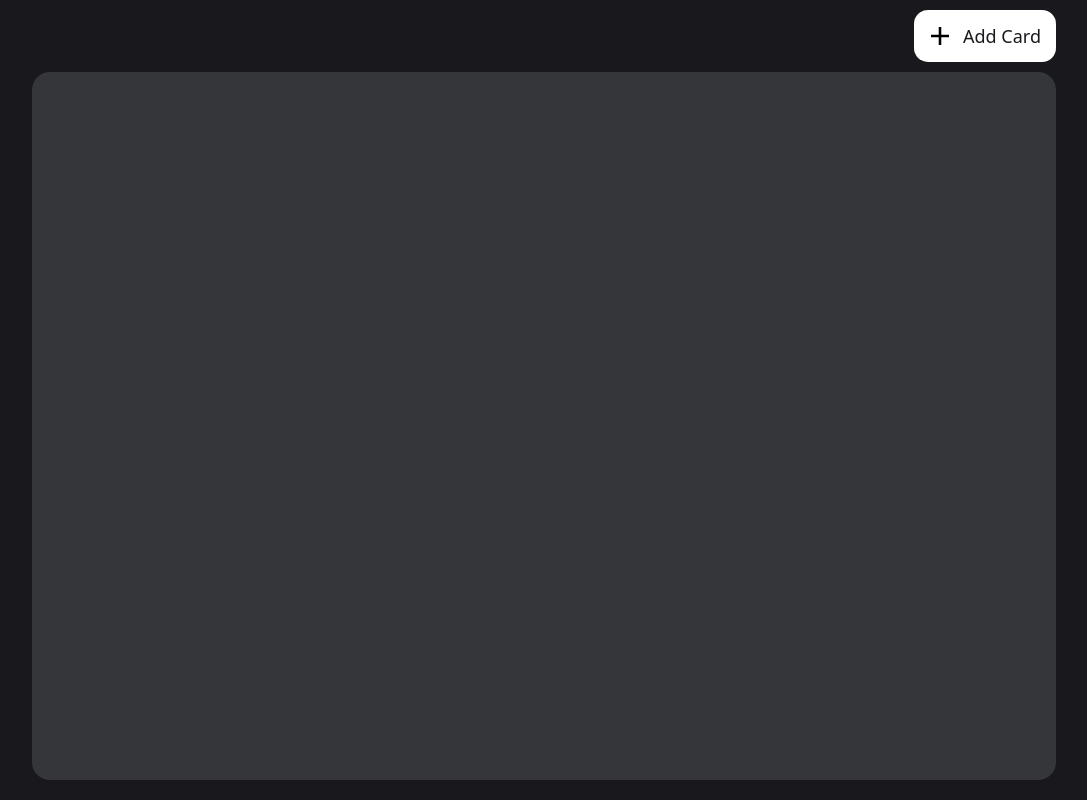
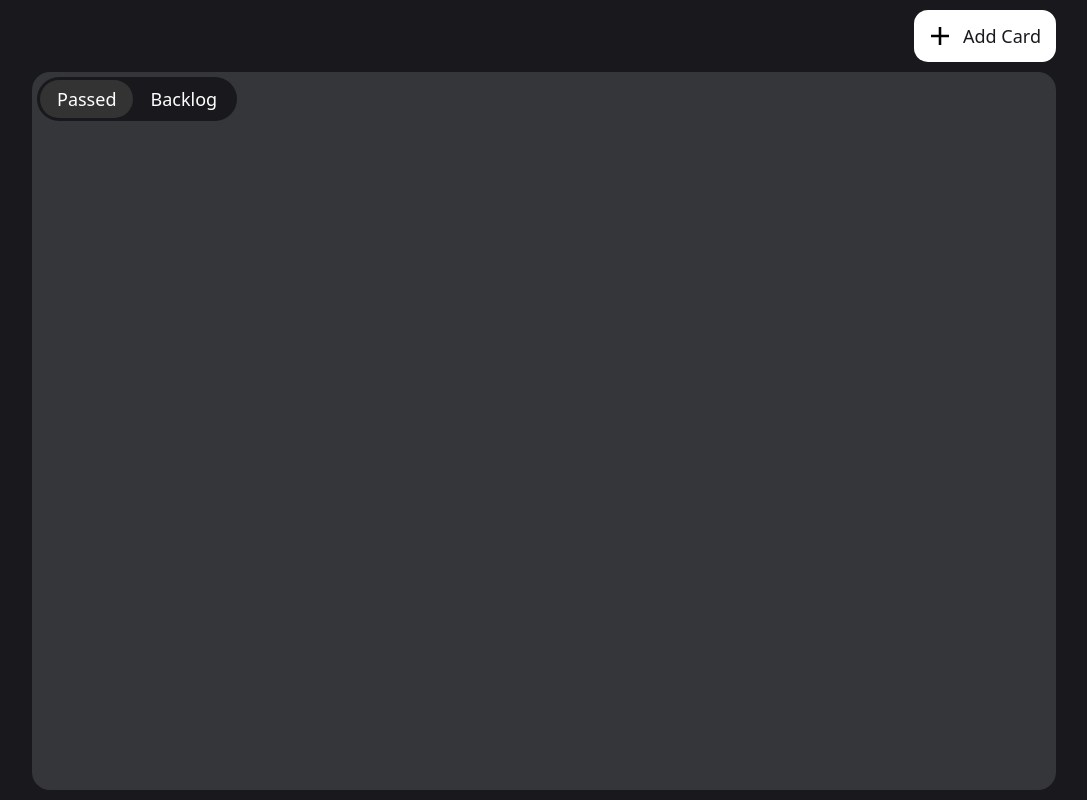
Before and after one commit to dimonchick540/CardBoard, a plain HTML site: page index.html in a window 1280 px wide. Shown: the whole page, without its empty margins (96-1183 px from the left). Drawn offline with Linux system fonts and the light colour scheme.

Commit message:
create layout and script for slide-list

```diff
--- a/index.html
+++ b/index.html
@@ -74,8 +74,19 @@
 
   <main class="main">
     <div class="main__inner">
-      <div class="cards">
-        <ul class="cards__grid" id="cardsGridPassed"></ul>
+      <header class="main__header">
+        <nav class="main__nav flex_fix">
+          <ul class="slide-list" id="slideList">
+            <li class="slide-list__item">Passed</li>
+            <li class="slide-list__item">Backlog</li>
+            <li class="slider" id="slider"></li>
+          </ul>
+        </nav>
+      </header>
+      <div class="main__content">
+        <div class="cards">
+          <ul class="cards__grid" id="cardsGridPassed"></ul>
+        </div>
       </div>
     </div>
   </main>
@@ -93,8 +104,10 @@
       </div>
     </li>
   </div>
+
+  <script src="scripts/decor.js"></script>
+  <script src="scripts/cards.js"></script>
   <script src="script.js"></script>
-  <script src="scripts/modalAdd.js"></script>
 </body>
 
 </html>
--- a/script.js
+++ b/script.js
@@ -1,11 +1,7 @@
-<<<<<<< HEAD
-=======
 'use strict';
 
-let cardsGridPassed = document.getElementById('cardsGridPassed');
-let templates = {
-  card: document.querySelector('#templates .card'),
-  card__img: document.querySelector('#templates .card__img'),
-  card__title: document.querySelector('#templates .card__title')
-};
->>>>>>> 14d6635 (create layout and script for modal-add)
+setPage();
+
+function setPage() {
+  moveSlider(slideList.querySelector('.slide-list__item'));
+}
--- a/scripts/modalAdd.js
+++ b/scripts/cards.js
@@ -2,6 +2,12 @@
 // this file is responsible for the html block modal-add
 // the code is divided into sections corresponding to the classes(or id) specified in the header
 
+let templates = {
+  card: document.querySelector('#templates .card'),
+  card__img: document.querySelector('#templates .card__img'),
+  card__title: document.querySelector('#templates .card__title')
+};
+let cardsGridPassed = document.getElementById('cardsGridPassed');
 let modalAdd = document.getElementById('modalAdd');
 let addCardBtn = document.getElementById('addCardBtn');
 addCardBtn.addEventListener('click', () => {
--- /dev/null
+++ b/scripts/decor.js
@@ -0,0 +1,14 @@
+'use strict';
+
+let slideList = document.getElementById("slideList");
+let slider = document.getElementById("slider");
+
+slideList.addEventListener("click", (event) => {
+  let item = event.target.closest(".slide-list__item");
+  if (item) moveSlider(item);
+});
+
+function moveSlider(item) {
+  slider.style.translate = `${item.offsetLeft}px`;
+  slider.style.width = `${item.offsetWidth}px`;
+}
--- a/style.css
+++ b/style.css
@@ -5,13 +5,15 @@ html {
 }
 
 body {
+  --border-radius: 1rem;
+  --border-radius-larger: 2rem;
   display: grid;
   grid-template-rows: auto 1fr;
   row-gap: 10px;
   max-width: 1024px;
   height: 100vh;
   margin: 0 auto;
-  padding: 10px 0 20px;
+  padding: 10px 0;
   font-family: system-ui, "Segoe UI", Roboto, Helvetica, Arial, sans-serif, "Apple Color Emoji", "Segoe UI Emoji", "Segoe UI Symbol";
 }
 
@@ -25,14 +27,54 @@ body {
 
 .main {
   padding: 5px;
-  border-radius: 1rem;
+  border-radius: var(--border-radius);
   background-color: #35363A;
   overflow: auto;
 }
 
 .main__inner {
+  display: grid;
+  grid-template-rows: auto 1fr;
+  row-gap: 10px;
   height: 100%;
-  overflow: auto;
+}
+
+.main__header {
+  display: flex;
+  align-items: center;
+}
+
+.main__nav {
+  display: inline-block;
+  padding: 3px;
+  background-color: #18181D;
+  border-radius: var(--border-radius-larger);
+}
+
+.slide-list {
+  position: relative;
+  display: inline-flex;
+}
+
+.slide-list__item {
+  flex: 0 0 auto;
+  padding: 10px 17px;
+  z-index: 1;
+}
+
+.slider {
+  position: absolute;
+  top: 0;
+  bottom: 0;
+  left: 0;
+  border-radius: var(--border-radius-larger);
+  background-color: #333;
+  transition: translate 170ms ease-in-out, width 170ms ease-in-out;
+}
+
+.main__content {
+  border-radius: var(--border-radius);
+  overflow: hidden;
 }
 
 /* | | | | | | | | | | | | | | | | | header | | | | | | | | | | | | | | | | | */
@@ -68,7 +110,12 @@ body {
   }
 }
 
-/* | | | | | | | | | | | | | | | | cards__grid | | | | | | | | | | | | | | | | */
+/* | | | | | | | | | | | | | | | | cards | | | | | | | | | | | | | | | | */
+
+.cards {
+  height: 100%;
+  overflow: auto;
+}
 
 .cards__grid {
   display: grid;
@@ -81,7 +128,7 @@ body {
   padding: 20px;
   background-color: #212121;
   border: 1px solid #333;
-  border-radius: 1rem;
+  border-radius: var(--border-radius);
   overflow: hidden;
 }
 
@@ -149,7 +196,7 @@ body {
   display: inline-block;
   width: 300px;
   background-color: #000;
-  border-radius: 1rem;
+  border-radius: var(--border-radius);
   z-index: 1;
 }
 
```
